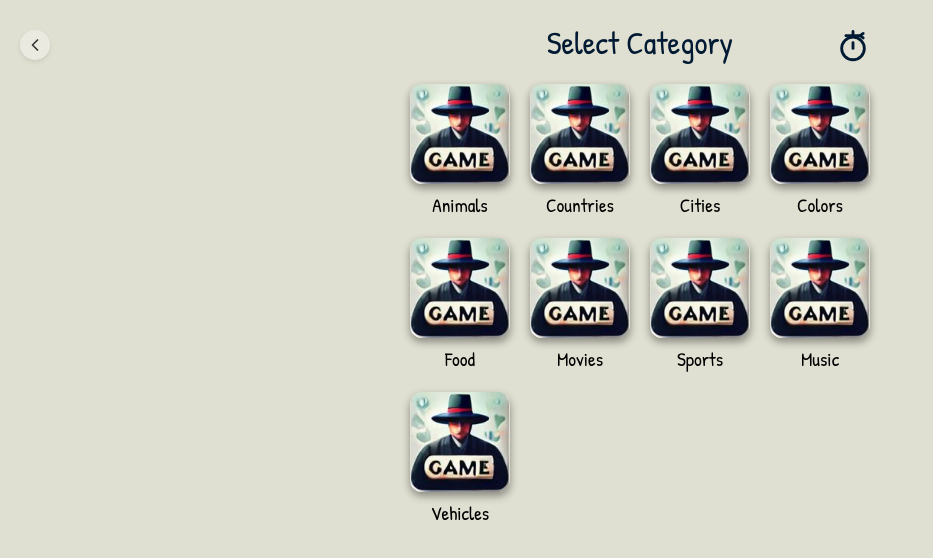
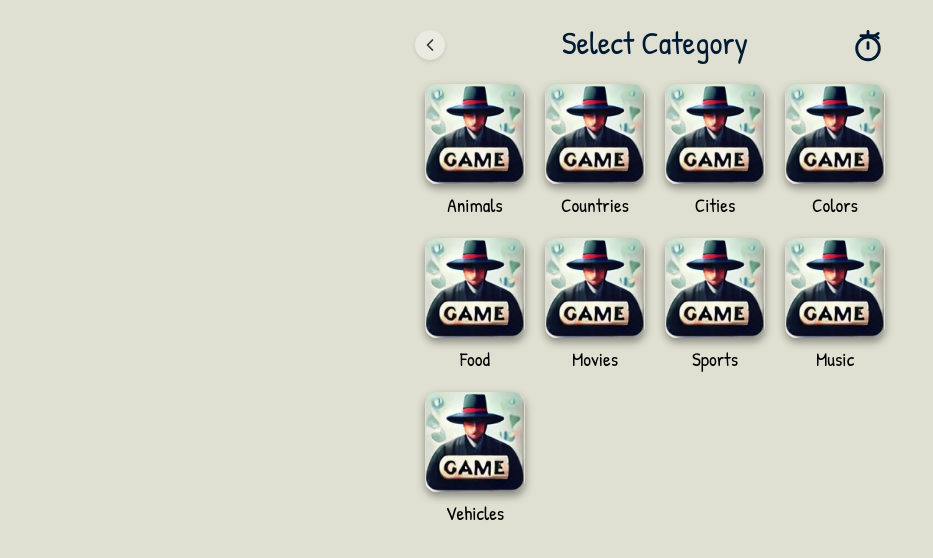
Before and after one commit to joseph-johnson27001/game-world, a Vue app: page /word-scramble/categories in a window 1280 px wide. Shown: the top 558 px of the page, without its empty margins (0-933 px from the left). Built offline with nearby package versions, Linux system fonts and the light colour scheme.

Commit message:
Fixed back button

```diff
--- a/src/App.vue
+++ b/src/App.vue
@@ -2,8 +2,8 @@
 <template>
   <div id="app">
     <!-- Back Button Component -->
-    <BackButton />
     <main>
+      <BackButton />
       <router-view />
     </main>
   </div>
@@ -28,6 +28,7 @@ export default {
 }
 
 #app {
+  position: relative;
   background-color: #e0e0d2;
   display: flex;
   font-family: "Patrick Hand", cursive;
--- a/src/components/BackButton.vue
+++ b/src/components/BackButton.vue
@@ -49,7 +49,7 @@ export default {
 
 <style scoped>
 .back-button {
-  position: fixed;
+  position: relative;
   top: 30px;
   left: 20px;
   background: none;
@@ -59,6 +59,7 @@ export default {
   align-items: center;
   justify-content: center;
   width: 30px;
+  min-width: 30px;
   height: 30px;
   border-radius: 50%;
   background-color: #eaeae1;
```
